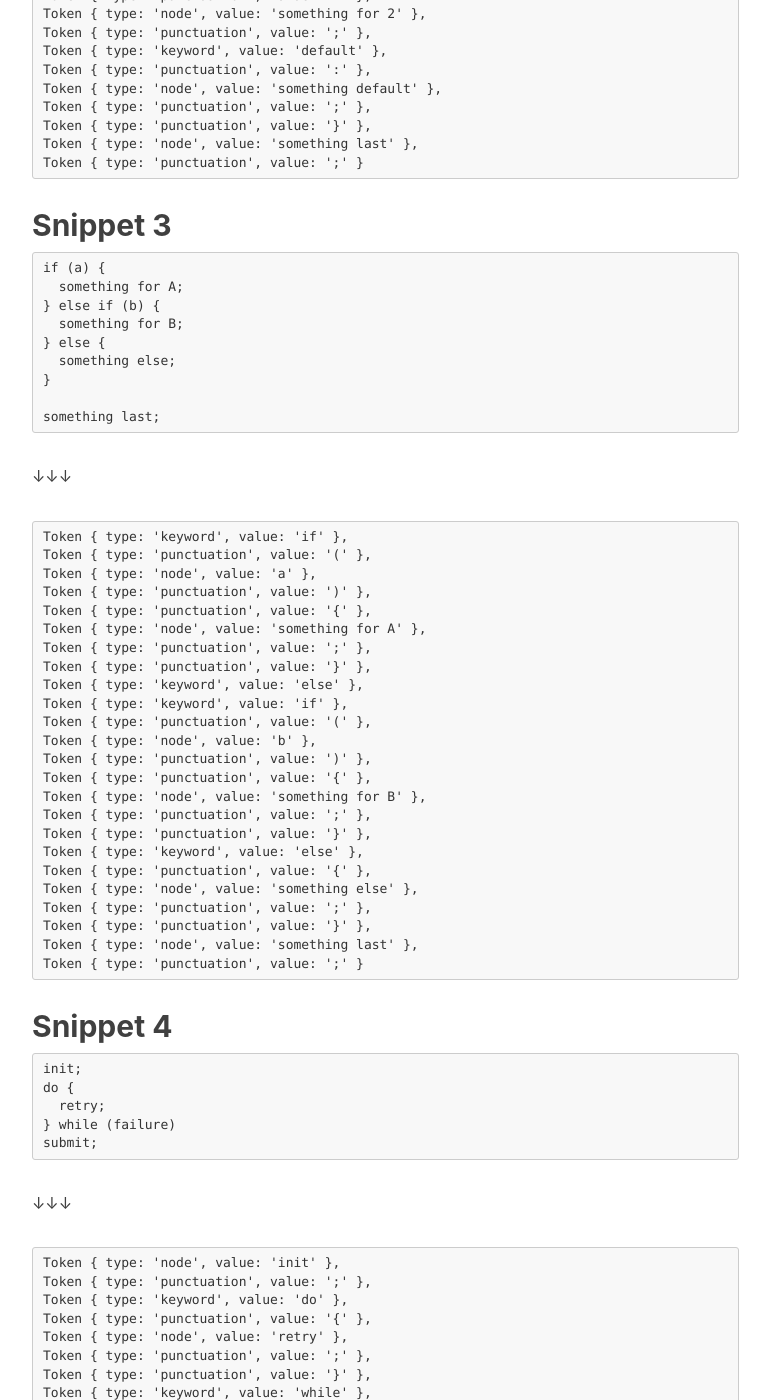
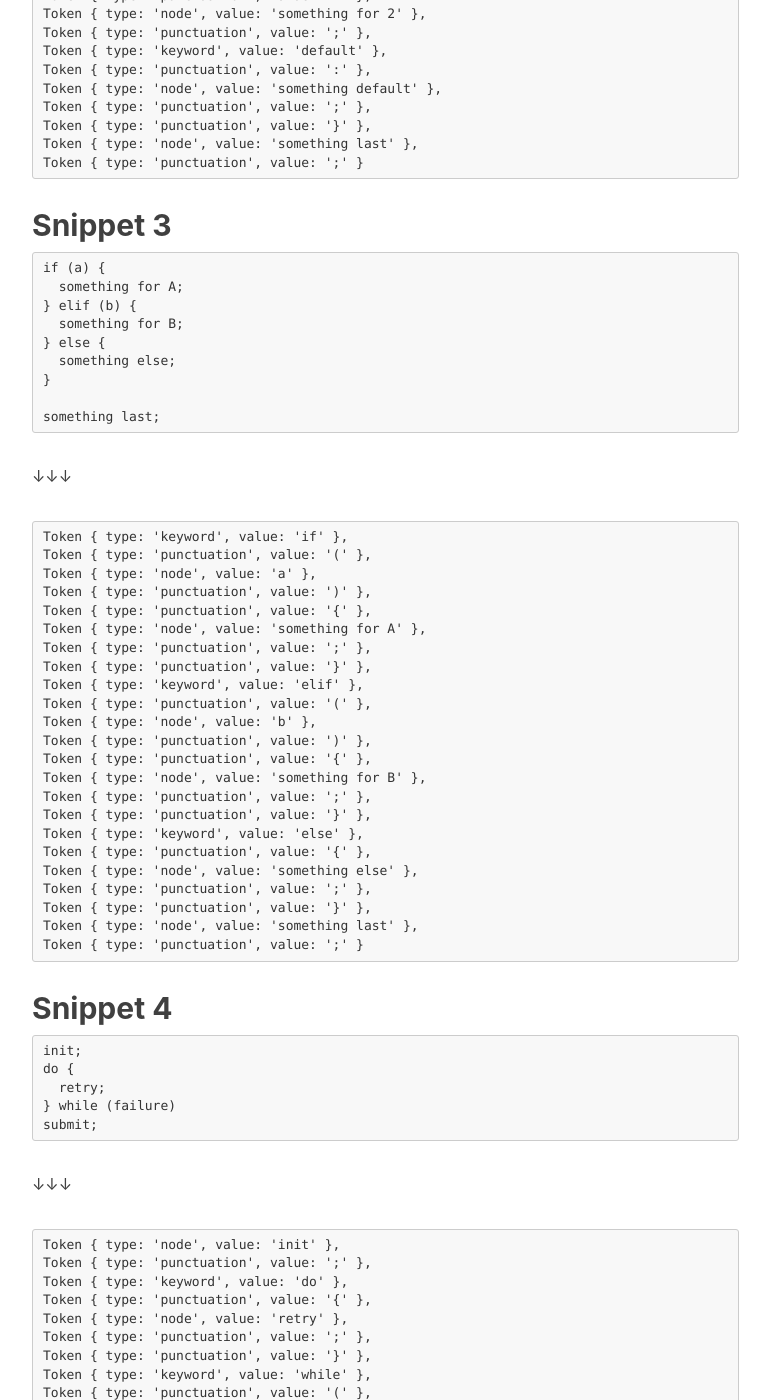
Before and after one commit to kyuch4n/kyuch4n.github.io, a Jekyll site: the page built from _posts/2020-02-03-piglet-tokens.markdown, in a window 1280 px wide and 1400 px high, scrolled down 1830 px. Shown: the whole window, without its empty margins (233-1003 px from the left). Built offline with Jekyll 4.4.1, drawn with Linux system fonts in a browser that asks for light colours; nearby versions of some CDN libraries; comment, search, counter and statistics services are not loaded.

Commit message:
feat: update piglet

````diff
--- a/_posts/2020-02-02-piglet-examples.markdown
+++ b/_posts/2020-02-01-piglet-examples.markdown
@@ -65,7 +65,7 @@ something last;
 ```piglet
 if (a) {
   something for A;
-} else if (b) {
+} elif (b) {
   something for B;
 } else {
   something else;
--- a/_posts/2020-02-02-piglet-tutorial.markdown
+++ b/_posts/2020-02-02-piglet-tutorial.markdown
@@ -32,7 +32,7 @@ Piglet is an extremely simple language to describe flow.
 | :------ | :---------- |
 | break   | Terminates a switch or a loop |
 | continue | Jumps out of a loop and starts at the top |
-| if ... else if ... else | Marks a block of statements to be executed, depending on a condition |
+| if ... elif ... else | Marks a block of statements to be executed, depending on a condition |
 | switch ... case | Marks a block of statements to be executed, depending on different cases |
 | do ... while | Executes a block of statements, and repeats the block, while a condition is true |
 | while ... | While a condition is true, executes a block of statements, and repeats the block |
@@ -77,7 +77,7 @@ Piglet has the following conditional statements:
 
 - Use if to specify a block of code to be executed, if a specified condition is true
 - Use else to specify a block of code to be executed, if the same condition is false
-- Use else if to specify a new condition to test, if the first condition is false
+- Use elif to specify a new condition to test, if the first condition is false
 - Use switch to specify many alternative blocks of code to be executed
 
 ### 2.4 Switch
--- a/_posts/2020-02-02-piglet-tokens.markdown
+++ b/_posts/2020-02-03-piglet-tokens.markdown
@@ -94,7 +94,7 @@ Token { type: 'punctuation', value: ';' }
 ```piglet
 if (a) {
   something for A;
-} else if (b) {
+} elif (b) {
   something for B;
 } else {
   something else;
@@ -114,8 +114,7 @@ Token { type: 'punctuation', value: '{' },
 Token { type: 'node', value: 'something for A' },
 Token { type: 'punctuation', value: ';' },
 Token { type: 'punctuation', value: '}' },
-Token { type: 'keyword', value: 'else' },
-Token { type: 'keyword', value: 'if' },
+Token { type: 'keyword', value: 'elif' },
 Token { type: 'punctuation', value: '(' },
 Token { type: 'node', value: 'b' },
 Token { type: 'punctuation', value: ')' },
````
Also changed, not shown: _posts/2020-02-04-piglet-ast.markdown (renamed from _posts/2020-02-02-piglet-ast.markdown).
